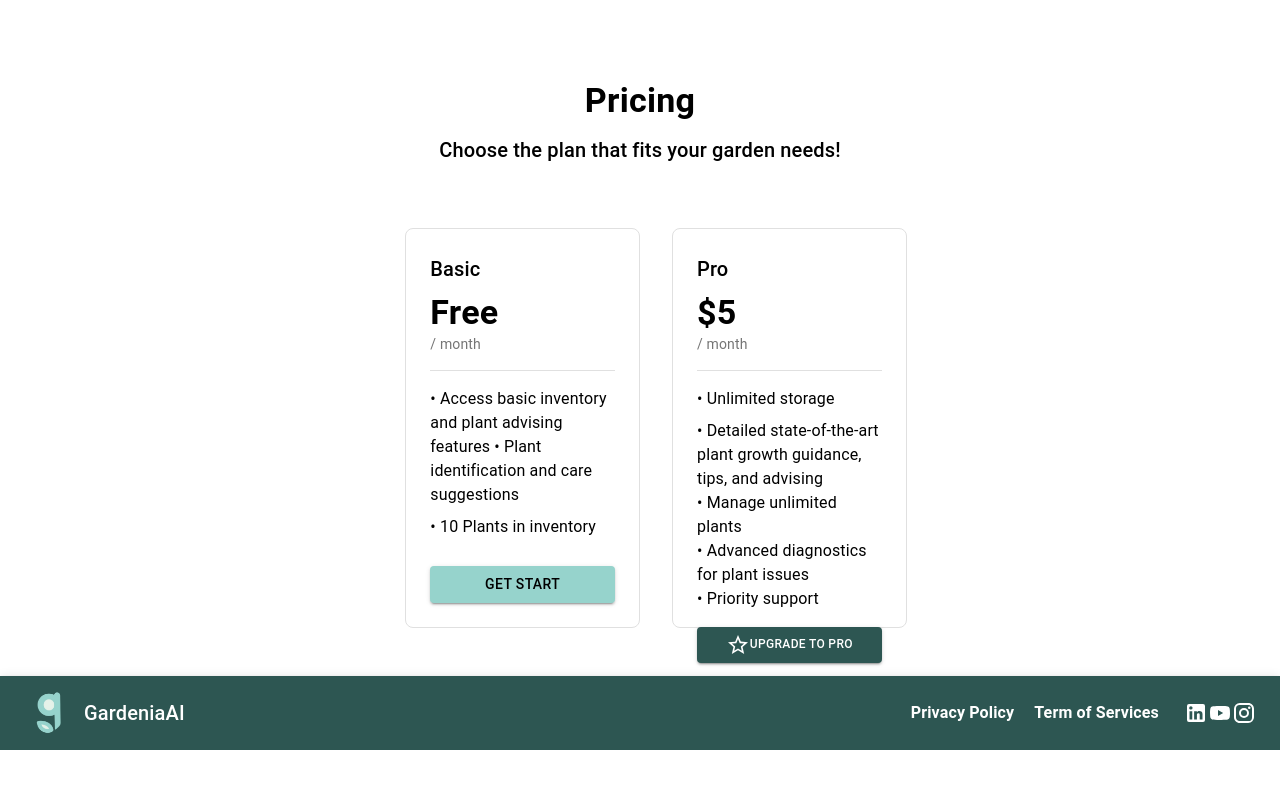
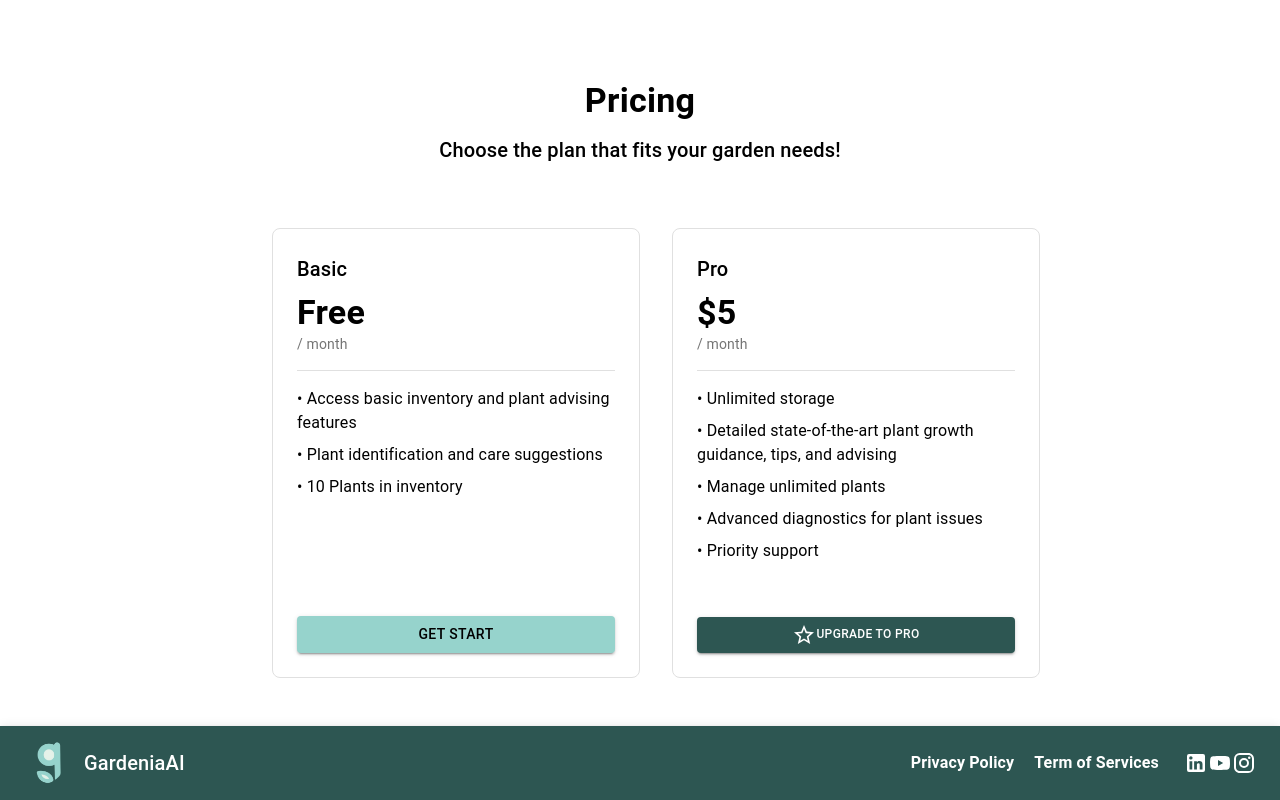
Before and after one commit to lallalamin/Gardenia-Ai, a Next.js app: page / in a window 1280 px wide. Shown: the part 2326-3126 px from the top of the page. Before the commit the page ends 3076 px from the top, so only its background shows below. Built offline with nearby package versions, Linux system fonts and the light colour scheme; no server answers.

Commit message:
fixed the pricing card and href for nav bar

```diff
--- a/app/page.js
+++ b/app/page.js
@@ -122,11 +122,11 @@ export default function Home() {
         Choose the plan that fits your garden needs!
       </Typography>
       <Grid container spacing={4} justifyContent="center" sx={{maxWidth: '800px', margin: '0 auto'}}>
-        <Grid item xs={12} sm={6} md={4}>
+        <Grid item xs={12} sm={6} md={6}>
           <Box
             sx={{
               width: '100%',
-              height: 400,
+              height: 450,
               p: 3,
               border: '1px solid',
               borderColor: 'grey.300',
@@ -150,9 +150,9 @@ export default function Home() {
               <Divider sx={{ my: 2 }} />
               <Typography variant="body1" sx={{ mb: 1 }}>
                 • Access basic inventory and plant advising features
-                • Plant identification and care suggestions
               </Typography>
-              <Typography variant="body1">• 10 Plants in inventory</Typography>
+              <Typography variant="body1" sx={{ mb: 1 }}>• Plant identification and care suggestions</Typography>
+              <Typography variant="body1" sx={{ mb: 1 }}>• 10 Plants in inventory</Typography>
             </div>
             <Button
               variant="contained"
@@ -169,11 +169,11 @@ export default function Home() {
             </Button>
           </Box>
         </Grid>
-        <Grid item xs={12} sm={6} md={4}>
+        <Grid item xs={12} sm={6} md={6}>
           <Box
             sx={{
               width: '100%',
-              height: 400,
+              height: 450,
               p: 3,
               border: '1px solid',
               borderColor: 'grey.300',
@@ -199,10 +199,10 @@ export default function Home() {
                 • Unlimited storage
               </Typography>
 
-              <Typography variant="body1">• Detailed state-of-the-art plant growth guidance, tips, and advising</Typography>
-              <Typography variant="body1">• Manage unlimited plants</Typography>
-              <Typography variant="body1">• Advanced diagnostics for plant issues</Typography>
-              <Typography variant="body1">• Priority support</Typography>
+              <Typography variant="body1" sx={{ mb: 1 }}>• Detailed state-of-the-art plant growth guidance, tips, and advising</Typography>
+              <Typography variant="body1" sx={{ mb: 1 }}>• Manage unlimited plants</Typography>
+              <Typography variant="body1" sx={{ mb: 1 }}>• Advanced diagnostics for plant issues</Typography>
+              <Typography variant="body1" sx={{ mb: 1 }}>• Priority support</Typography>
             </div>
             <Button
               variant="contained"
--- a/components/NavBar.jsx
+++ b/components/NavBar.jsx
@@ -12,8 +12,8 @@ export default function CustomAppBar() {
                     </Typography>
                 </div>
                 <div>
-                    <Button color="inherit" href="#Pricing" className="nav-item" sx={{ color:'white'}}>Pricing</Button>
-                    <Button color="inherit" href="#About" className="nav-item" sx={{ color:'white'}}>About</Button>
+                    <Button color="inherit" href="/#Pricing" className="nav-item" sx={{ color:'white'}}>Pricing</Button>
+                    <Button color="inherit" href="/#About" className="nav-item" sx={{ color:'white'}}>About</Button>
                     <Button color="inherit" href="/resources" className="nav-item" sx={{ color:'white'}}>Community</Button>
                     <Button color="inherit" href="/contact" className="nav-item" sx={{ color:'white'}}>Contact</Button>
                 </div>
```
